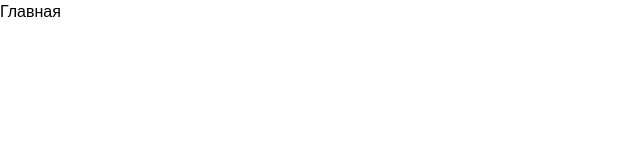
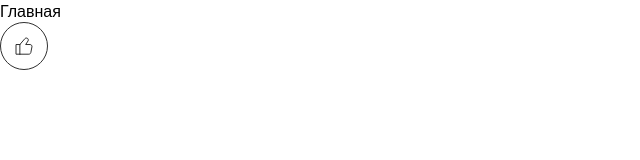
Before and after one commit to enagtim/my-blog, a Next.js app: page / in a window 1280 px wide. Shown: the top 160 px of the page, without its empty margins (0-640 px from the left). Built offline with nearby package versions, Linux system fonts and the light colour scheme.

Commit message:
Сделана кнопка лайка с состоянием

```diff
--- a/app/globals.css
+++ b/app/globals.css
@@ -12,3 +12,6 @@
 body {
     margin: 0;
 }
+button {
+    background: none;
+}
--- a/app/page.tsx
+++ b/app/page.tsx
@@ -1,7 +1,10 @@
+import LikeButton from '@/components/LikeButton/LikeButton';
+
 export default function Home() {
 	return (
 		<>
 			<div>Главная</div>
+			<LikeButton></LikeButton>
 		</>
 	);
 }
--- /dev/null
+++ b/components/LikeButton/LikeButton.module.css
@@ -0,0 +1,20 @@
+.button {
+    border-radius: 40px;
+    border: 1px solid #303030;
+    display: flex;
+    justify-content: center;
+    align-items: center;
+    width: 48px;
+    height: 48px;
+    cursor: pointer;
+}
+.button svg path {
+    stroke: #303030;
+}
+.button_active {
+    background-color: #303030;
+    border: none;
+}
+.button_active svg path {
+    stroke: #FFFFFF;
+}
--- /dev/null
+++ b/components/LikeButton/LikeButton.tsx
@@ -0,0 +1,23 @@
+'use client';
+import { useState } from 'react';
+import styles from './LikeButton.module.css';
+import cn from 'classnames';
+import LikeIcon from '..//../public/like-icon.16.svg';
+
+export default function LikeButton() {
+	const [isActiveButton, setIsActiveButton] = useState<boolean>(false);
+
+	const changeColorButton = () => {
+		setIsActiveButton((state) => !state);
+	};
+	return (
+		<button
+			onClick={changeColorButton}
+			className={cn(styles.button, {
+				[styles.button_active]: isActiveButton,
+			})}
+		>
+			<LikeIcon />
+		</button>
+	);
+}
--- a/components/Like/Like.tsx
+++ b/components/LikeIcon/LikeIcon.tsx
@@ -1,5 +1,5 @@
 import Image from 'next/image';
-import styles from './Like.module.css';
+import styles from './LikeIcon.module.css';
 
 export default function Like({ count }: { count: number }) {
 	return (
--- a/components/PostCard/PostCard.tsx
+++ b/components/PostCard/PostCard.tsx
@@ -2,7 +2,7 @@ import Image from 'next/image';
 import { IPostCardProps } from './PostCard.interface';
 import styles from './PostCard.module.css';
 import LinkButton from '../LinkButton/LinkButton';
-import Like from '../Like/Like';
+import Like from '../LikeIcon/LikeIcon';
 
 function getPluralForm(number: number, singular: string, few: string, many: string): string {
 	const Number = number % 100;
--- a/next.config.ts
+++ b/next.config.ts
@@ -1,7 +1,13 @@
 import type { NextConfig } from 'next';
 
 const nextConfig: NextConfig = {
-	/* config options here */
+	webpack(config) {
+		config.module.rules.push({
+			test: /\.svg$/,
+			use: ['@svgr/webpack'],
+		});
+		return config;
+	},
 };
 
 export default nextConfig;
--- a/package.json
+++ b/package.json
@@ -3,7 +3,7 @@
   "version": "0.1.0",
   "private": true,
   "scripts": {
-    "dev": "next dev --turbopack",
+    "dev": "next dev",
     "build": "next build",
     "start": "next start",
     "lint": "next lint"
@@ -17,6 +17,7 @@
   "devDependencies": {
     "@eslint/eslintrc": "^3",
     "@eslint/js": "^9.17.0",
+    "@svgr/webpack": "^8.1.0",
     "@types/node": "^20",
     "@types/react": "^19",
     "@types/react-dom": "^19",
```
Also changed, not shown: components/LikeIcon/LikeIcon.module.css (renamed from components/Like/Like.module.css), public/like-icon.16.svg (added), 1 other file (tests, documents, lock files or other folders).
